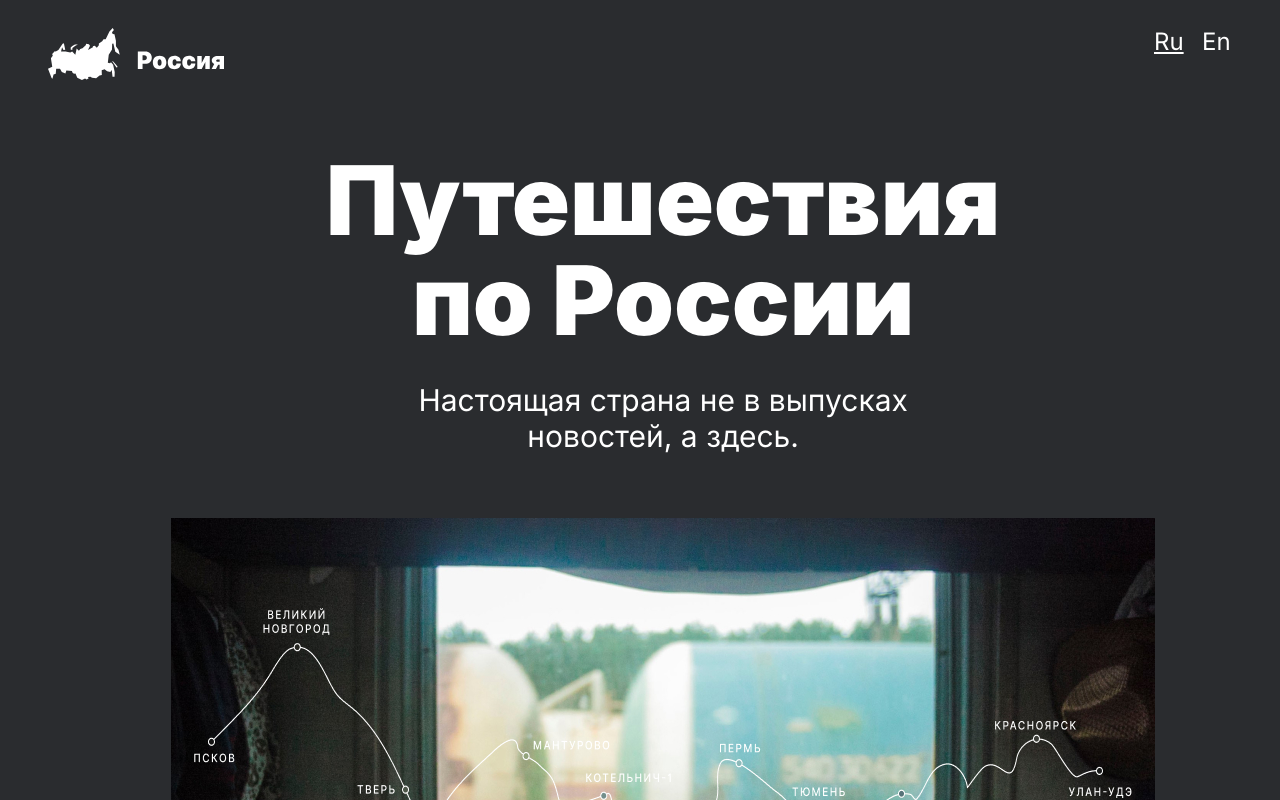
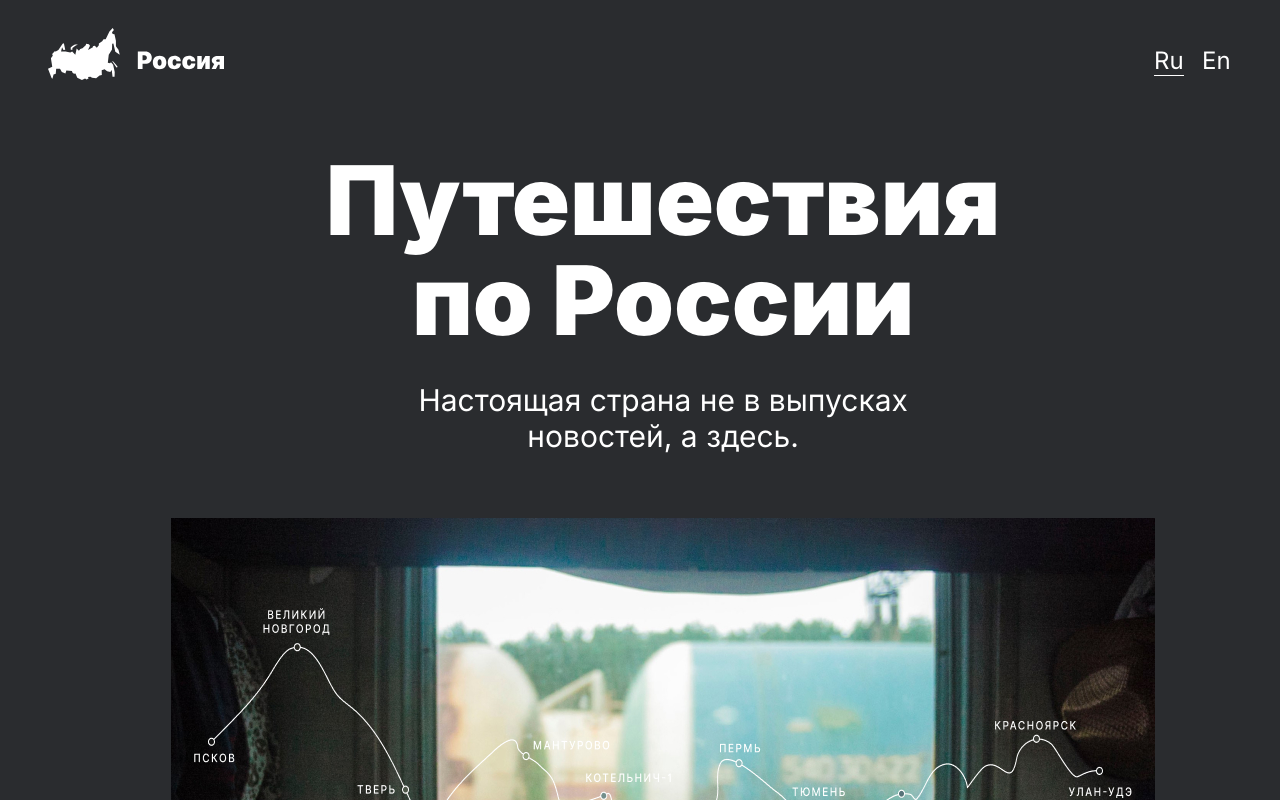
Before and after one commit to Se-Un/russian-travel, a plain HTML site: page index.html in a window 1280 px wide. Shown: the top 800 px of the page. Drawn offline with Linux system fonts and the light colour scheme.

Commit message:
header pixel perfect done

```diff
--- a/blocks/header/__lang-item/header__lang-item.css
+++ b/blocks/header/__lang-item/header__lang-item.css
@@ -1,17 +1,10 @@
 .header__lang-item {
   width: 30px;
-}
-
-.header__lang-item:last-of-type {
-  margin-left: 18px;
-}
-
-.header__lang-item:last-of-type .header__lang-link {
-  text-decoration: none;
+  margin-bottom: 5px;
 }
 
 
-@media (min-width: 320px) and (max-width: 425px) {
+@media (min-width: 320px) and (max-width: 767px) {
   .header__lang-item {
     width: 22px;
   }
--- /dev/null
+++ b/blocks/header/__lang-link/_active/header__lang-link_active.css
@@ -0,0 +1,3 @@
+.header__lang-link_active {
+  border-bottom: 1px solid #ffffff;
+}
--- a/blocks/header/__lang-link/header__lang-link.css
+++ b/blocks/header/__lang-link/header__lang-link.css
@@ -2,10 +2,11 @@
   color: #ffffff;
   font-size: 24px;
   line-height: 28px;
+  text-decoration: none;
 }
 
 .header__lang-link:hover {
-  opacity: 0.8;
+  opacity: 0.3;
   transition: opacity 0.2s;
 }
 
--- a/blocks/header/__lang-list/header__lang-list.css
+++ b/blocks/header/__lang-list/header__lang-list.css
@@ -1,8 +1,9 @@
 .header__lang-list {
   margin: 0;
   padding: 0;
+  list-style: none;
   display: flex;
-  align-items: center;
+  gap: 18px;
+  align-items: flex-end;
   justify-content: center;
-  list-style: none;
 }
--- a/blocks/header/header.css
+++ b/blocks/header/header.css
@@ -7,14 +7,15 @@
   font-weight: normal;
 }
 
-@media (min-width: 769px) and (max-width: 1024px) {
+
+@media (min-width: 767px) and (max-width: 1023px) {
   .header {
     width: calc(100% - 48px);
   }
 
 }
 
-@media (min-width: 320px) and (max-width: 768px) {
+@media (min-width: 320px) and (max-width: 767px) {
   .header {
     padding-top: 16px;
     width: calc(100% - 32px);
--- a/blocks/page/page.css
+++ b/blocks/page/page.css
@@ -24,11 +24,17 @@
   url(../../fonts/Inter-Black.woff2) format("woff2");
   font-weight: 900;
 }
+ body {
+  background-color: #2A2C2F;
+}
 
 .page {
-  width: 100%;
+  min-width: 320px;
+  max-width: 1280px;
+  margin: 0 auto;
   display: flex;
   flex-direction: column;
   align-items: center;
-  background-color: #2A2C2F;
+  justify-content: center;
+
 }
--- a/index.html
+++ b/index.html
@@ -21,12 +21,10 @@
 
       <img class="header__logo" src="images/logo/logo.svg" alt="отсюда убежал логотип, как найдем, вернем:)">
 
-      <nav class="header__lang">
-
         <ul class="header__lang-list" lang="en">
 
           <li class="header__lang-item">
-            <a class="header__lang-link" href="#">Ru</a>
+            <a class="header__lang-link header__lang-link_active" href="#">Ru</a>
           </li>
 
           <li class="header__lang-item">
@@ -34,8 +32,6 @@
           </li>
 
         </ul>
-
-      </nav>
 
     </header>
 
--- a/pages/index.css
+++ b/pages/index.css
@@ -11,6 +11,8 @@
 @import url(../blocks/header/__lang-item/header__lang-item.css);
 
 @import url(../blocks/header/__lang-link/header__lang-link.css);
+
+@import url(../blocks/header/__lang-link/_active/header__lang-link_active.css);
 
 @import url(../blocks/main/main.css);
 
```
